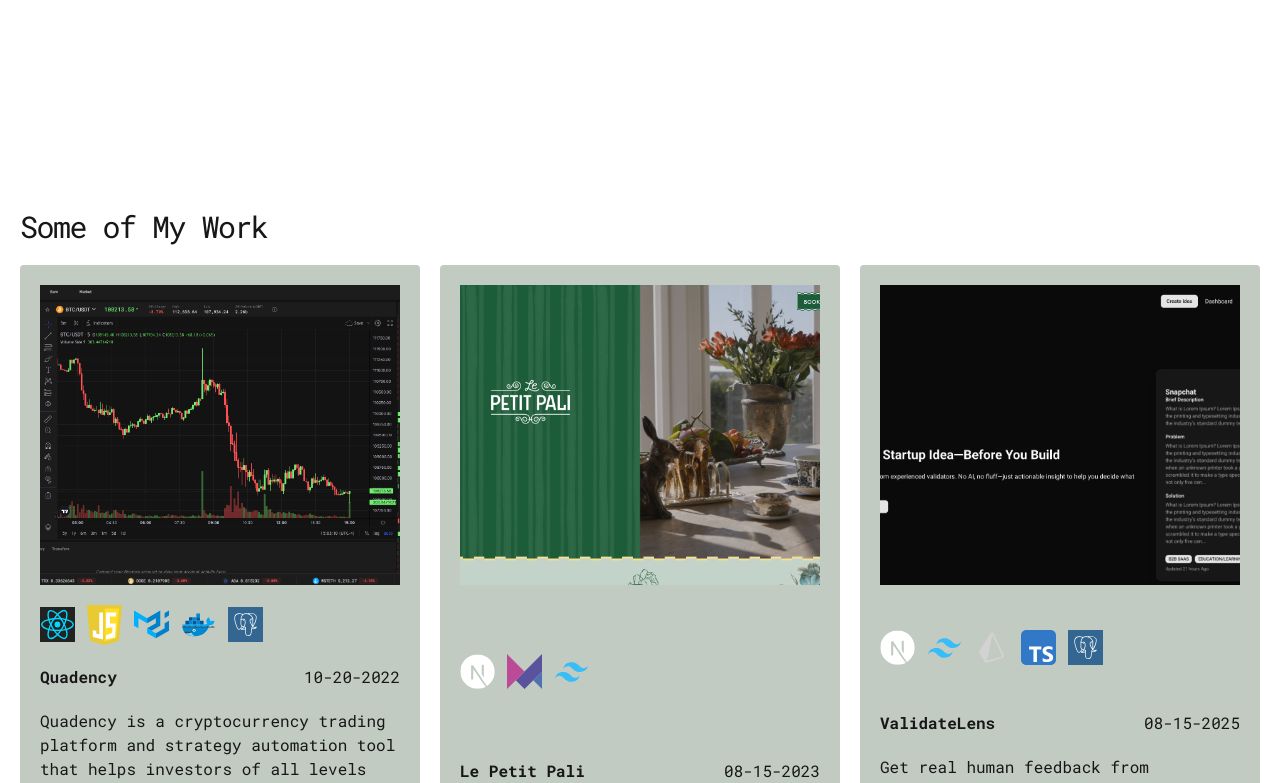
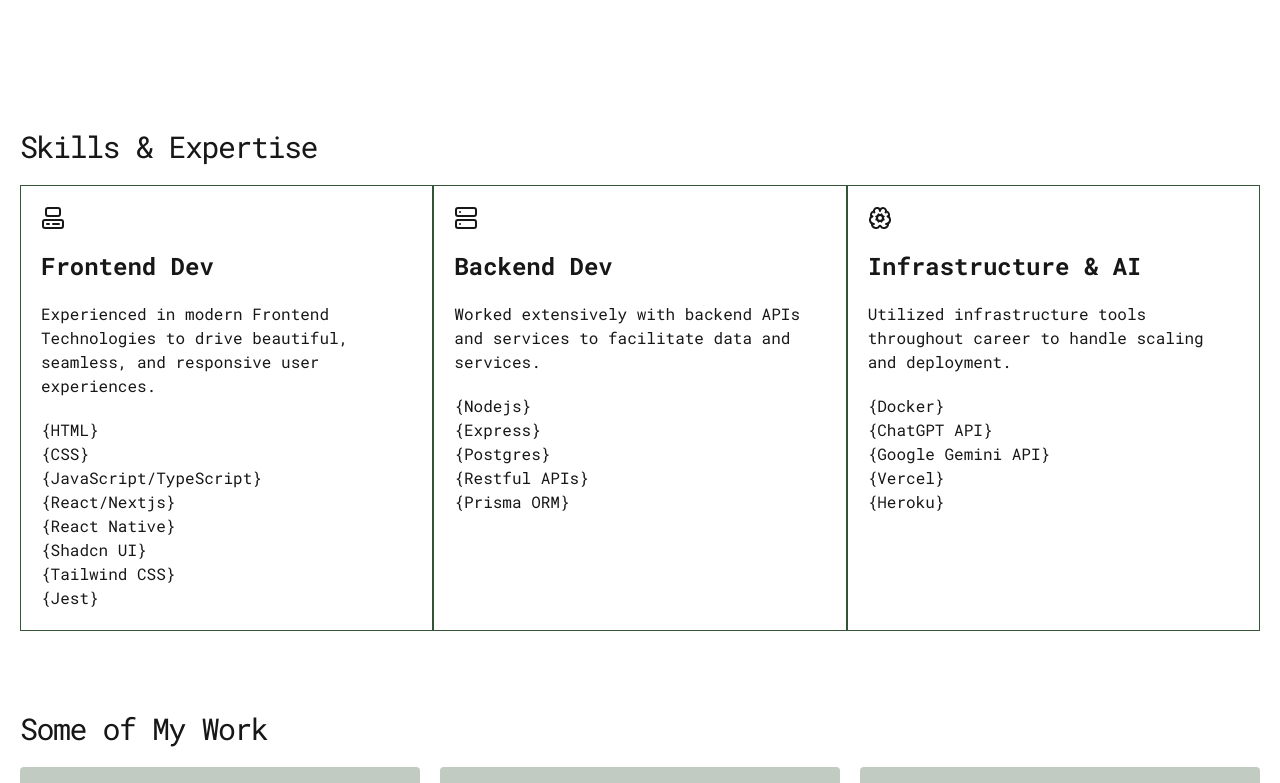
Before and after one commit to kquach229/next-portfoliov2, a Next.js app: page /about in a window 1280 px wide. Shown: the part 800-1583 px from the top of the page. Built offline with nearby package versions, Linux system fonts and the light colour scheme.

Commit message:
skills section

```diff
--- a/app/about/page.tsx
+++ b/app/about/page.tsx
@@ -1,27 +1,34 @@
 import React from 'react';
 import motion from 'motion/react';
 import ReusableCard from '@/components/ReusableCard';
-import { projects } from '../utils/data';
+import { expertiseAndSkills, projects } from '../utils/data';
 import Link from 'next/link';
 import Image from 'next/image';
 import ReusableLink from '@/components/ReusableLink';
 import {
+  BrainCogIcon,
   Code,
+  ComputerIcon,
   GithubIcon,
-  Linkedin,
-  LinkedinIcon,
-  LinkIcon,
-  LocateIcon,
   LucideLinkedin,
-  Map,
   MapPin,
+  ServerIcon,
 } from 'lucide-react';
 
+const renderSkillTitleIcon = (title: string) => {
+  switch (title) {
+    case 'Frontend Dev':
+      return <ComputerIcon />;
+    case 'Backend Dev':
+      return <ServerIcon />;
+    case 'Infrastructure & AI':
+      return <BrainCogIcon />;
+    default:
+      return null;
+  }
+};
+
 const AboutPage = () => {
-  const expertise = [
-    { id: 1, title: 'Frontend', technologies: ['React/Next.js', ''] },
-    { id: 2, title: 'Backend', technologies: [] },
-  ];
   return (
     <div className='w-full'>
       <div className='min-h-screen'>
@@ -44,7 +51,8 @@
               <div className='text-xl'>Fullstack Engineer</div>
               <div className='max-w-[70ch]'>
                 I've enjoyed turning designs into fullstack solutions while
-                maintaing code quality and performance.
+                maintaing code quality and performance. Recently, I have been
+                diving deep into AI tools.
               </div>
               <ReusableCard>
                 <div className='flex flex-col space-y-2'>
@@ -71,6 +79,27 @@
               </div>
             </div>
           </div>
+        </div>
+      </div>
+
+      <div id='expertise'>
+        <div className='text-3xl tracking-tighter mb-5'>Skills & Expertise</div>
+        <div className='grid grid-cols-1 sm:grid-cols-2 md:grid-cols-3'>
+          {expertiseAndSkills.map((skill) => (
+            <div className='border border-mysterious-green space-y-5 p-5'>
+              <div>{renderSkillTitleIcon(skill.title)}</div>
+              <div className='text-2xl font-extrabold inline-flex text-center'>
+                {skill.title}
+              </div>
+              <div>{skill.description}</div>
+
+              <div>
+                {skill.technologies.map((technology) => (
+                  <div>{`{${technology}}`}</div>
+                ))}
+              </div>
+            </div>
+          ))}
         </div>
       </div>
 
--- a/app/utils/data.ts
+++ b/app/utils/data.ts
@@ -83,3 +83,45 @@
     link: 'https://pokedesk-ten.vercel.app/',
   },
 ];
+
+export const expertiseAndSkills = [
+  {
+    title: 'Frontend Dev',
+    description:
+      'Experienced in modern Frontend Technologies to drive beautiful, seamless, and responsive user experiences.',
+    technologies: [
+      'HTML',
+      'CSS',
+      'JavaScript/TypeScript',
+      'React/Nextjs',
+      'React Native',
+      'Shadcn UI',
+      'Tailwind CSS',
+      'Jest',
+    ],
+  },
+  {
+    title: 'Backend Dev',
+    description:
+      'Worked extensively with backend APIs and services to facilitate data and services.',
+    technologies: [
+      'Nodejs',
+      'Express',
+      'Postgres',
+      'Restful APIs',
+      'Prisma ORM',
+    ],
+  },
+  {
+    title: 'Infrastructure & AI',
+    description:
+      'Utilized infrastructure tools throughout career to handle scaling and deployment.',
+    technologies: [
+      'Docker',
+      'ChatGPT API',
+      'Google Gemini API',
+      'Vercel',
+      'Heroku',
+    ],
+  },
+];
--- a/components/Navbar.tsx
+++ b/components/Navbar.tsx
@@ -7,9 +7,10 @@
 const links = [
   { id: 1, title: 'home', link: '/' },
   { id: 2, title: 'about', link: '/about' },
-  { id: 3, title: 'projects', link: '/about/#projects' },
-  { id: 4, title: 'experience', link: '/experience' },
-  { id: 5, title: 'contact', link: '/contact' },
+  { id: 3, title: 'expertise', link: '/expertise' },
+  { id: 4, title: 'projects', link: '/about/#projects' },
+  { id: 5, title: 'experience', link: '/experience' },
+  { id: 6, title: 'contact', link: '/contact' },
 ];
 
 const Navbar = () => {
```
Also changed, not shown: public/express.svg (added), public/node.svg (added).
